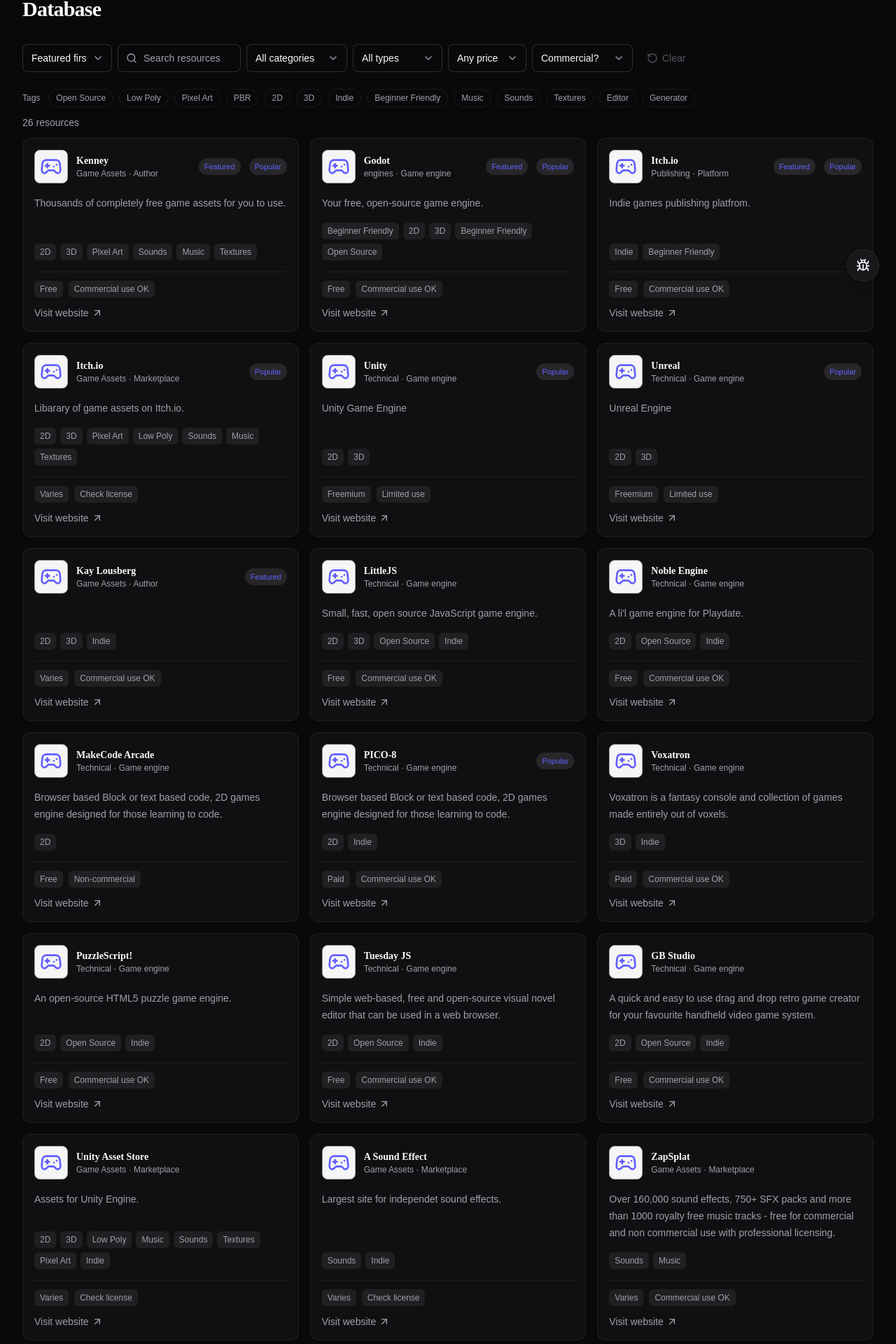
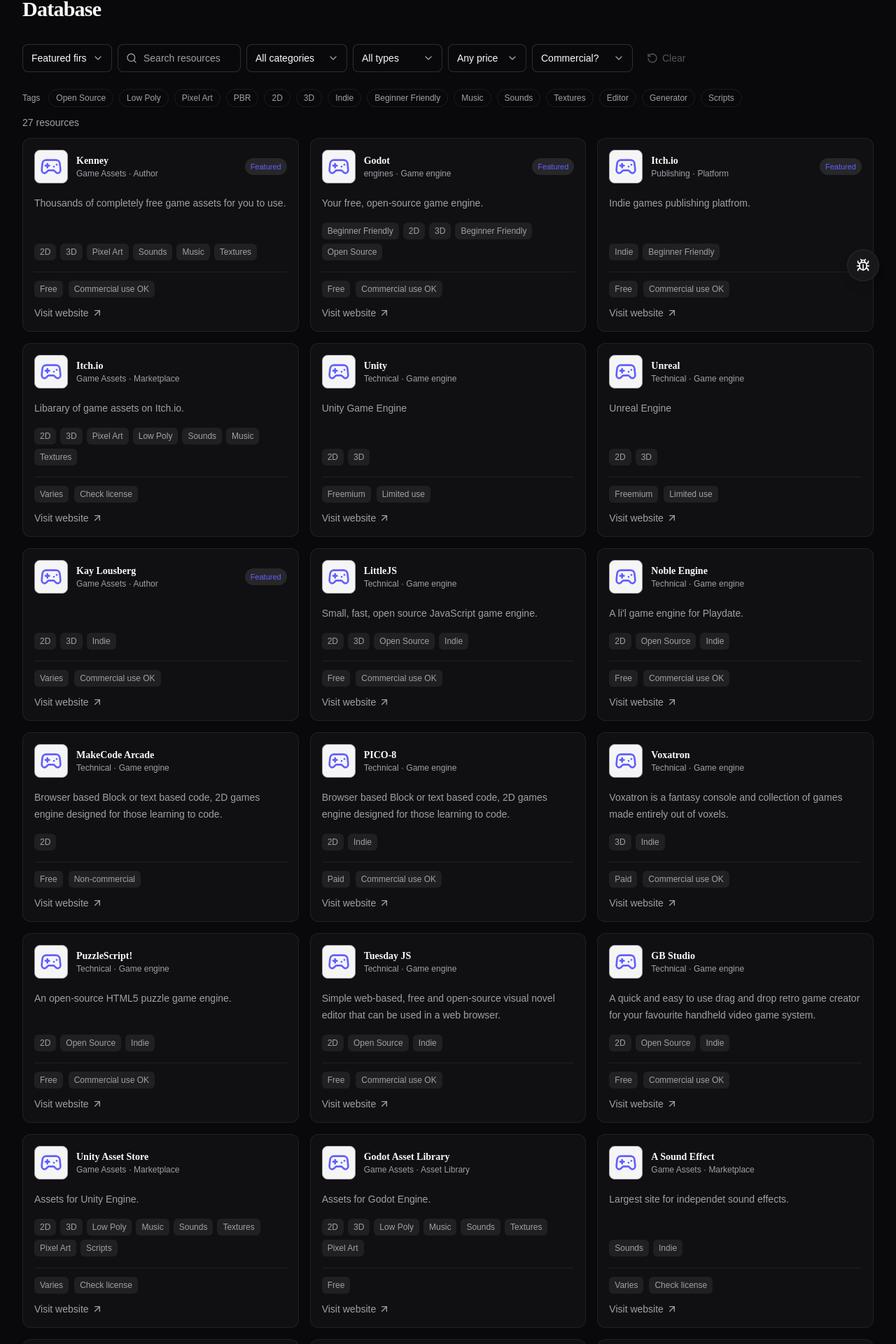
Before and after one commit to Dobya11/gamedev-db, a React (Vite) app: page / in a window 1280 px wide. Shown: the part 374-2294 px from the top of the page at 70% size. Built offline with nearby package versions, Linux system fonts and the light colour scheme.

Commit message:
feat: remove popular

```diff
--- a/src/components/layout/Catalog/ResourceCard.tsx
+++ b/src/components/layout/Catalog/ResourceCard.tsx
@@ -71,11 +71,6 @@ function ResourceCard({ resource }: ResourceCardProps) {
             Featured
           </span>
         )}{" "}
-        {resource.popular && (
-          <span className="shrink-0 rounded-full bg-secondary px-2 py-1 text-[11px] text-indigo-500">
-            Popular
-          </span>
-        )}
       </div>
 
       <p className="flex-1 text-sm leading-6 text-muted-foreground">
--- a/src/data/resources.json
+++ b/src/data/resources.json
@@ -9,7 +9,6 @@
     "tags": ["2d", "3d", "pixel-art", "sounds", "music", "textures"],
     "pricing": "free",
     "commercialUse": "yes",
-    "popular": true,
     "featured": true
   },
   {
@@ -28,7 +27,6 @@
     ],
     "pricing": "free",
     "commercialUse": "yes",
-    "popular": true,
     "featured": true
   },
   {
@@ -41,7 +39,6 @@
     "tags": ["indie", "beginner-friendly"],
     "pricing": "free",
     "commercialUse": "yes",
-    "popular": true,
     "featured": true
   },
   {
@@ -61,8 +58,7 @@
       "textures"
     ],
     "pricing": "varies",
-    "commercialUse": "varies",
-    "popular": true
+    "commercialUse": "varies"
   },
   {
     "id": "unity",
@@ -73,8 +69,7 @@
     "type": "engine",
     "tags": ["2d", "3d"],
     "pricing": "freemium",
-    "commercialUse": "limited",
-    "popular": true
+    "commercialUse": "limited"
   },
   {
     "id": "unreal",
@@ -85,8 +80,7 @@
     "type": "engine",
     "tags": ["2d", "3d"],
     "pricing": "freemium",
-    "commercialUse": "limited",
-    "popular": true
+    "commercialUse": "limited"
   },
   {
     "id": "kaykit",
@@ -142,8 +136,7 @@
     "type": "engine",
     "tags": ["2d", "indie"],
     "pricing": "paid",
-    "commercialUse": "yes",
-    "popular": true
+    "commercialUse": "yes"
   },
   {
     "id": "voxatron",
@@ -204,10 +197,29 @@
       "sounds",
       "textures",
       "pixel-art",
-      "indie"
+      "scripts"
     ],
     "pricing": "varies",
     "commercialUse": "varies"
+  },
+  {
+    "id": "godot-library",
+    "name": "Godot Asset Library",
+    "url": "https://godotengine.org/asset-library",
+    "description": "Assets for Godot Engine.",
+    "category": "assets",
+    "type": "library",
+    "tags": [
+      "2d",
+      "3d",
+      "low-poly",
+      "music",
+      "sounds",
+      "textures",
+      "pixel-art"
+    ],
+    "pricing": "free",
+    "commercialUse": "free"
   },
   {
     "id": "a-sound-effect",
--- a/src/data/tags.json
+++ b/src/data/tags.json
@@ -11,5 +11,6 @@
   { "id": "sounds", "name": "Sounds" },
   { "id": "textures", "name": "Textures" },
   { "id": "editor", "name": "Editor" },
-  { "id": "generator", "name": "Generator" }
+  { "id": "generator", "name": "Generator" },
+  { "id": "scripts", "name": "Scripts" }
 ]
```
